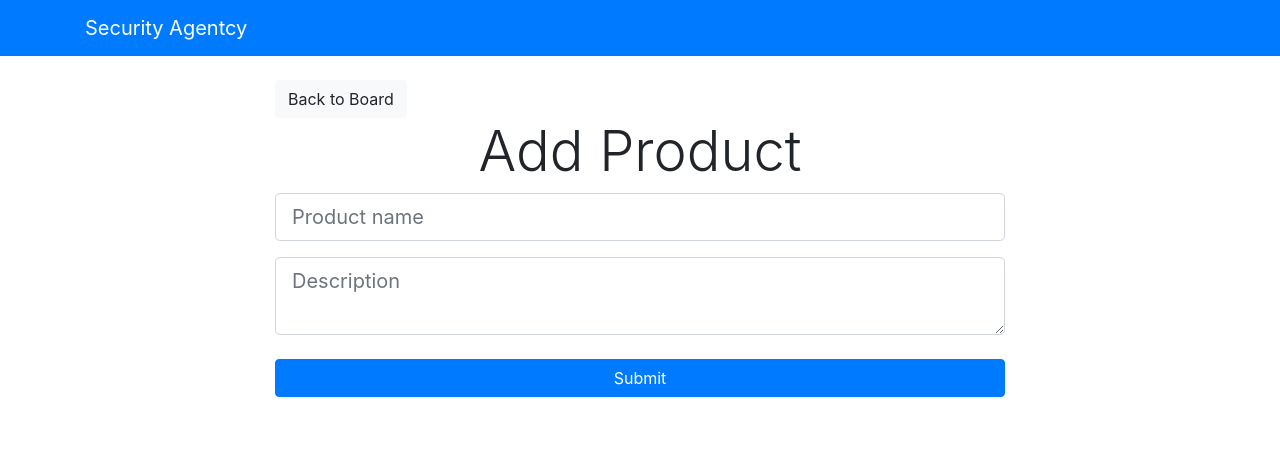
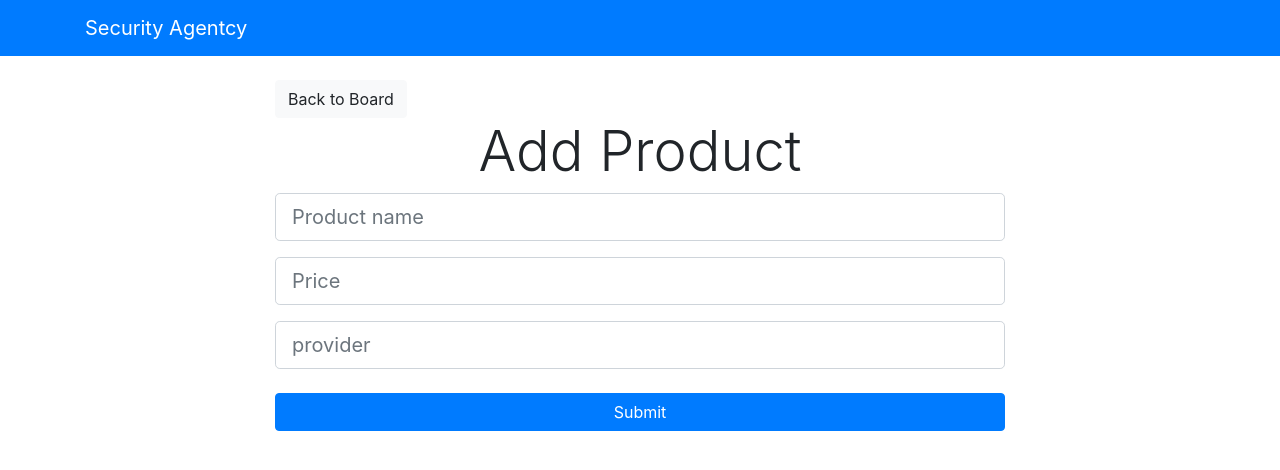
Before and after one commit to K4sik/security_agency_react_client, a React (Create React App) app: page /product/updateProduct/1 in a window 1280 px wide. Shown: the top 470 px of the page. Built offline with nearby package versions, Linux system fonts and the light colour scheme; no server answers.

Commit message:
Added Update function for Product item

```diff
--- a/src/actions/productActions.js
+++ b/src/actions/productActions.js
@@ -1,5 +1,5 @@
 import axios from "axios";
-import { DELETE_PRODUCT, GET_ERRORS, GET_PRODUCTS } from "./types";
+import { DELETE_PRODUCT, GET_ERRORS, GET_PRODUCT, GET_PRODUCTS } from "./types";
 
 export const addProduct = (product, history) => async dispatch => {
     try {
@@ -35,3 +35,15 @@ export const deleteProduct = product_id => async dispatch =>{
         })
     }
 };
+
+export const getProduct = (product_id, history) => async dispatch => {
+    try {
+        const res = await axios.get(`http://localhost:8080/api/product/${product_id}`)
+        dispatch({
+            type: GET_PRODUCT,
+            payload: res.data
+        });
+    } catch (error) {
+        history.push("/product");
+    }
+}
--- a/src/actions/types.js
+++ b/src/actions/types.js
@@ -29,4 +29,5 @@ export const GET_CLIENTTYPE = "GET_CLIENTTYPE";
 export const DELETE_CLIENTTYPE = "DELETE_CLIENTTYPE";
 
 export const GET_PRODUCTS = "GET_PRODUCTS";
+export const GET_PRODUCT = "GET_PRODUCT";
 export const DELETE_PRODUCT = "DELETE_PRODUCT";
--- a/src/components/Product/ProductItem.js
+++ b/src/components/Product/ProductItem.js
@@ -31,7 +31,7 @@ class ProductItem extends Component {
                         <p className="card-text text-truncate ">
                             {product.provider}
                         </p>
-                        <Link to="" className="btn btn-primary">
+                        <Link to={`/product/updateProduct/${product.id}`} className="btn btn-primary">
                             View / Update
                         </Link>
 
--- a/src/components/Product/UpdateProduct.js
+++ b/src/components/Product/UpdateProduct.js
@@ -1,11 +1,70 @@
-import React, { Component } from 'react'
-import { Link } from 'react-router-dom'
+import React, { Component } from 'react';
+import { Link } from 'react-router-dom';
 import classnames from "classnames";
+import PropTypes from "prop-types";
+import { connect } from "react-redux";
+import { getProduct, addProduct } from "../../actions/productActions";
 
 class UpdateProduct extends Component {
+
+    constructor(){
+        super();
+        this.state = {
+            name: "",
+            price: "",
+            provider: "",
+            errors: {}
+        };
+        this.onChange = this.onChange.bind(this);
+        this.onSubmit = this.onSubmit.bind(this);
+    }
+
+    componentWillReceiveProps(nextProps){
+
+        if(nextProps.errors){
+            this.setState({ errors: nextProps.errors });
+        }
+
+        const {
+            id,
+            name,
+            price,
+            provider
+        } = nextProps.product;
+
+        this.setState({
+            id,
+            name,
+            price,
+            provider
+        });
+    }
+
+    componentDidMount(){
+        const { product_id } = this.props.match.params;
+        this.props.getProduct(product_id);
+    }
+
+    onSubmit(e){
+        e.preventDefault();
+        const updateProduct = {
+            id: this.state.id,
+            name: this.state.name,
+            price: this.state.price,
+            provider: this.state.provider
+        }
+
+        this.props.addProduct(updateProduct, this.props.history);
+    }
+
+    onChange(e){
+        this.setState({[e.target.name]:e.target.value})
+    }
+
     render() {
+        const { errors } = this.state;
         return (
-            <div className="addProduct">
+            <div className="updateProduct">
                 <div className="container">
                     <div className="row">
                         <div className="col-md-8 m-auto">
@@ -15,31 +74,57 @@ class UpdateProduct extends Component {
                             <h4 className="display-4 text-center">Add Product</h4>
                             <form onSubmit={this.onSubmit}>
                                 <div className="form-group">
+                                    <div className="form-group">
                                         <input
                                             type="text"
                                             className={classnames("form-control form-control-lg", {
-                                           // "is-invalid": errors.name
+                                                "is-invalid": errors.name
                                             })}
                                             name="name"
-                                        // value={this.state.name}
+                                            value={this.state.name}
                                             placeholder="Product name"
-                                        // onChange={this.onChange}
+                                            onChange={this.onChange}
                                         />
                                         {
-                                        // errors.name && (
-                                        //     <div className="invalid-feedback">{ errors.name }</div>
-                                        // )
+                                            errors.name && (
+                                                <div className="invalid-feedback">{ errors.name }</div>
+                                            )
                                         }
                                     </div>
                                     <div className="form-group">
-                                    <textarea
-                                        className="form-control form-control-lg"
-                                        name="description"
-                                        // value={this.state.description}
-                                        placeholder="Description"
-                                        // onChange={this.onChange}
-                                        >
-                                    </textarea>
+                                        <input
+                                            type="text"
+                                            className={classnames("form-control form-control-lg", {
+                                                "is-invalid": errors.price
+                                            })}
+                                            name="price"
+                                            value={this.state.price}
+                                            placeholder="Price"
+                                            onChange={this.onChange}
+                                        />
+                                        {
+                                            errors.price && (
+                                                <div className="invalid-feedback">{ errors.price }</div>
+                                            )
+                                        }
+                                    </div>
+                                    <div className="form-group">
+                                        <input
+                                            type="text"
+                                            className={classnames("form-control form-control-lg", {
+                                                "is-invalid": errors.provider
+                                            })}
+                                            name="provider"
+                                            value={this.state.provider}
+                                            placeholder="provider"
+                                            onChange={this.onChange}
+                                        />
+                                        {
+                                            errors.provider && (
+                                                <div className="invalid-feedback">{ errors.provider }</div>
+                                            )
+                                        }
+                                    </div>
                                 </div>
                                 <input type="submit" className="btn btn-primary btn-block mt-4" />
                             </form>
@@ -51,4 +136,16 @@ class UpdateProduct extends Component {
     }
 }
 
-export default UpdateProduct
+UpdateProduct.propTypes = {
+    product: PropTypes.object.isRequired,
+    errors: PropTypes.object.isRequired,
+    getProduct: PropTypes.func.isRequired,
+    addProduct: PropTypes.func.isRequired
+};
+
+const mapStateToProps = state => ({
+    product: state.product.product,
+    errors: state.errors
+});
+
+export default connect(mapStateToProps, { getProduct, addProduct }) (UpdateProduct);
--- a/src/reducers/productReducer.js
+++ b/src/reducers/productReducer.js
@@ -1,7 +1,8 @@
-import { DELETE_PRODUCT, GET_PRODUCTS } from "../actions/types";
+import { DELETE_PRODUCT, GET_PRODUCTS, GET_PRODUCT } from "../actions/types";
 
 const initialState = {
-    products: []
+    products: [],
+    product: {}
 }
 
 export default function anonymous(state = initialState, action){
@@ -11,6 +12,12 @@ export default function anonymous(state = initialState, action){
             return{
                 ...state,
                 products: action.payload
+            };
+
+        case GET_PRODUCT:
+            return{
+                ...state,
+                product: action.payload
             };
 
         case DELETE_PRODUCT:
```
Lines whose indentation alone changed are shown as unchanged.
